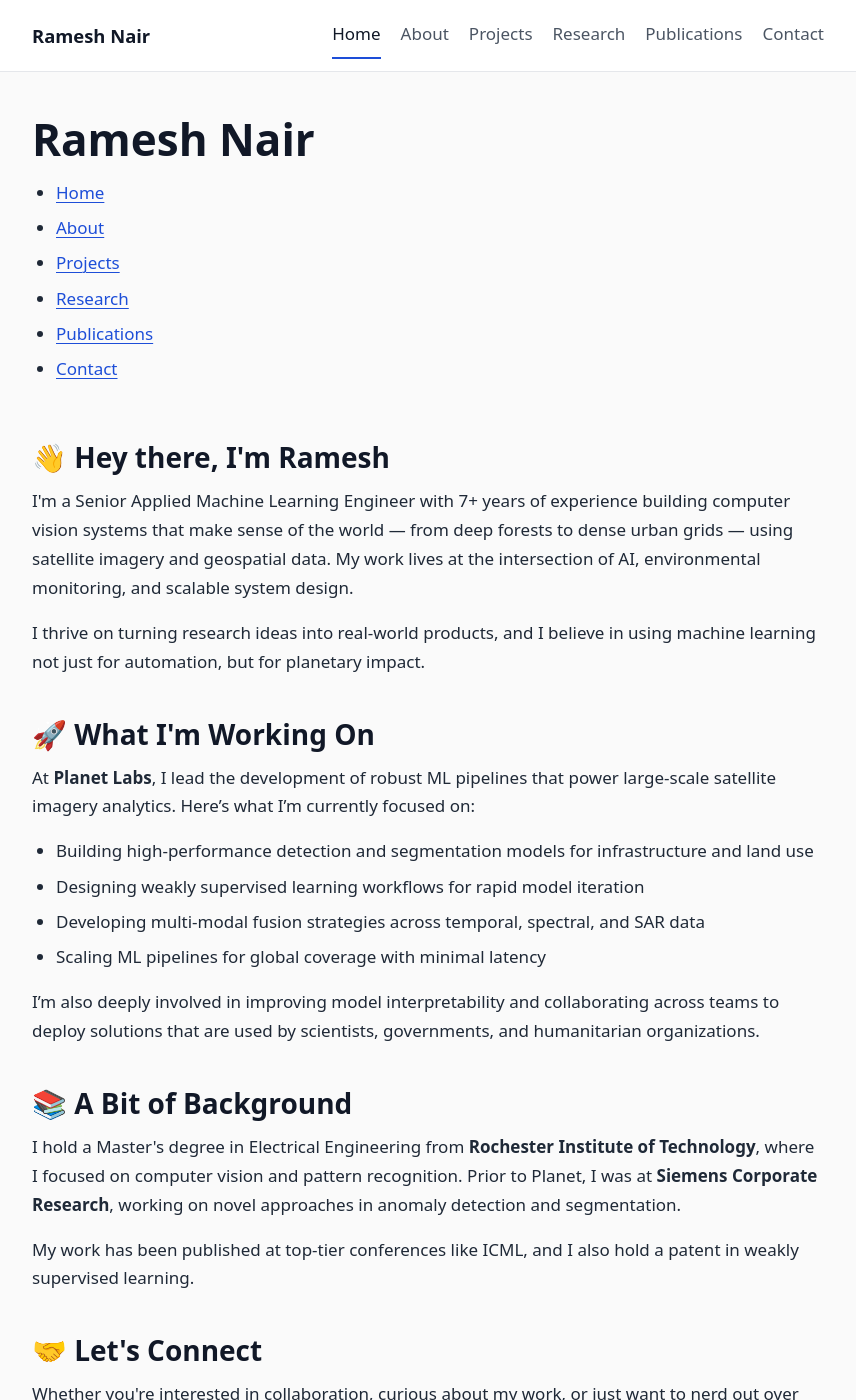
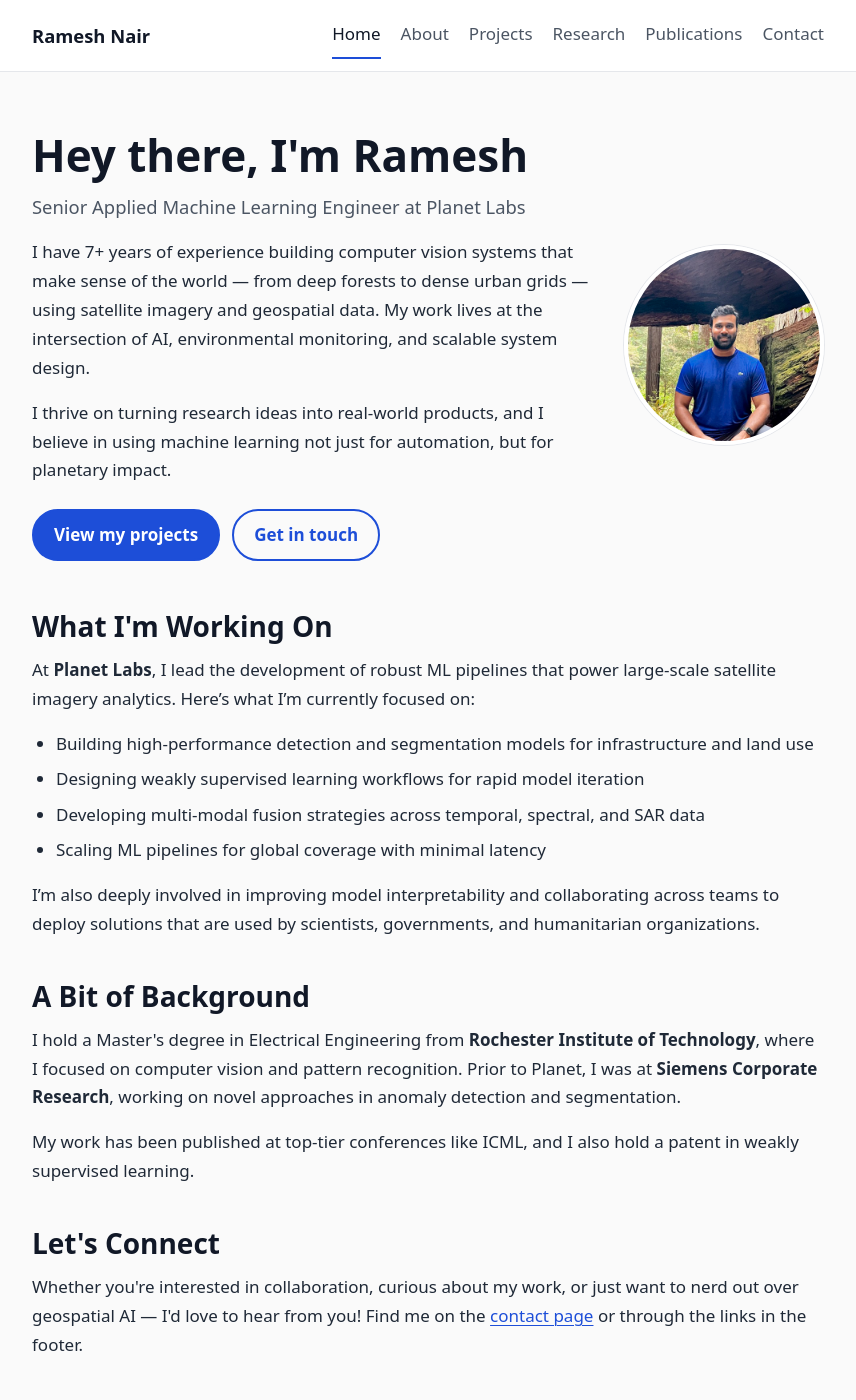
Before and after one commit to rameshnair007/rameshnair007.github.io, a Jekyll site: the page built from index.html, in a window 1280 px wide and 1400 px high. Shown: the whole window, without its empty margins (212-1068 px from the left). Built offline with Jekyll 4.4.1, drawn with Linux system fonts in a browser that asks for light colours; some of the changed text lies outside the part shown.

Commit message:
Update page content for new layout
Add a home hero, wrap projects and research in cards, remove emoji from
headings, use descriptive link text, add per-page descriptions, and update
the README to match.

Co-Authored-By: Claude Sonnet 5.5 <noreply@anthropic.com>

```diff
--- a/index.html
+++ b/index.html
@@ -1,37 +1,30 @@
 ---
 layout: default
-title: Home
+title: Senior Applied ML Engineer
+description: Ramesh Nair is a Senior Applied Machine Learning Engineer at Planet Labs. He builds computer vision systems for satellite imagery and geospatial data.
 ---
 
-<div class="nav-panel">
-  <h1>{{ site.title | escape }}</h1>
-  <nav>
-    <ul>
-      <li><a href="/" class="active">Home</a></li>
-      <li><a href="/about">About</a></li>
-      <li><a href="/projects">Projects</a></li>
-      <li><a href="/research">Research</a></li>
-      <li><a href="/publications">Publications</a></li>
-      <li><a href="/contact">Contact</a></li>
-    </ul>
-  </nav>
-</div>
-
-<div class="main-content">
-  <main>
-    <div class="section">
-      <h2>👋 Hey there, I'm Ramesh</h2>
+<section class="hero">
+  <div>
+    <h1>Hey there, I'm Ramesh</h1>
+    <p class="hero-role">Senior Applied Machine Learning Engineer at Planet Labs</p>
     <p>
-        I'm a Senior Applied Machine Learning Engineer with 7+ years of experience building computer vision systems that make sense of the world — from deep forests to dense urban grids — using satellite imagery and geospatial data.
+      I have 7+ years of experience building computer vision systems that make sense of the world — from deep forests to dense urban grids — using satellite imagery and geospatial data.
       My work lives at the intersection of AI, environmental monitoring, and scalable system design.
     </p>
     <p>
       I thrive on turning research ideas into real-world products, and I believe in using machine learning not just for automation, but for planetary impact.
     </p>
+    <div class="hero-actions">
+      <a class="button" href="{{ '/projects/' | relative_url }}">View my projects</a>
+      <a class="button button-secondary" href="{{ '/contact/' | relative_url }}">Get in touch</a>
     </div>
+  </div>
+  <img class="hero-photo" src="{{ '/assets/images/profile.jpg' | relative_url }}" alt="Ramesh Nair standing in a redwood forest" width="200" height="200">
+</section>
 
-    <div class="section">
-      <h2>🚀 What I'm Working On</h2>
+<section>
+  <h2>What I'm Working On</h2>
   <p>
     At <strong>Planet Labs</strong>, I lead the development of robust ML pipelines that power large-scale satellite imagery analytics. Here’s what I’m currently focused on:
   </p>
@@ -44,41 +37,21 @@ title: Home
   <p>
     I’m also deeply involved in improving model interpretability and collaborating across teams to deploy solutions that are used by scientists, governments, and humanitarian organizations.
   </p>
-    </div>
+</section>
 
-    <div class="section">
-      <h2>📚 A Bit of Background</h2>
+<section>
+  <h2>A Bit of Background</h2>
   <p>
     I hold a Master's degree in Electrical Engineering from <strong>Rochester Institute of Technology</strong>, where I focused on computer vision and pattern recognition. Prior to Planet, I was at <strong>Siemens Corporate Research</strong>, working on novel approaches in anomaly detection and segmentation.
   </p>
   <p>
     My work has been published at top-tier conferences like ICML, and I also hold a patent in weakly supervised learning.
   </p>
-    </div>
+</section>
 
-    <div class="section">
-      <h2>🤝 Let's Connect</h2>
+<section>
+  <h2>Let's Connect</h2>
   <p>
-        Whether you're interested in collaboration, curious about my work, or just want to nerd out over geospatial AI — I'd love to hear from you!
+    Whether you're interested in collaboration, curious about my work, or just want to nerd out over geospatial AI — I'd love to hear from you! Find me on the <a href="{{ '/contact/' | relative_url }}">contact page</a> or through the links in the footer.
   </p>
-      <div class="social-links">
-        <a href="https://github.com/rameshnair007" target="_blank" aria-label="GitHub">
-          <i class="fab fa-github"></i>
-        </a>
-        <a href="https://linkedin.com/in/rameshsnair" target="_blank" aria-label="LinkedIn">
-          <i class="fab fa-linkedin"></i>
-        </a>
-        <a href="mailto:rameshnair29493@gmail.com" aria-label="Email">
-          <i class="fas fa-envelope"></i>
-        </a>
-        <a href="https://twitter.com/ramzi_nair" target="_blank" aria-label="Twitter">
-          <i class="fab fa-twitter"></i>
-        </a>
-      </div>
-    </div>
-  </main>
-</div>
-
-<footer>
-
-</footer>
+</section>
```
Also changed, not shown: about.md (+9 -12 lines), contact.md (+5 -20 lines), projects.md (+38 -9 lines), publications.md (+33 -15 lines), research.md (+28 -7 lines), README.md. Lines whose indentation alone changed are shown as unchanged.
